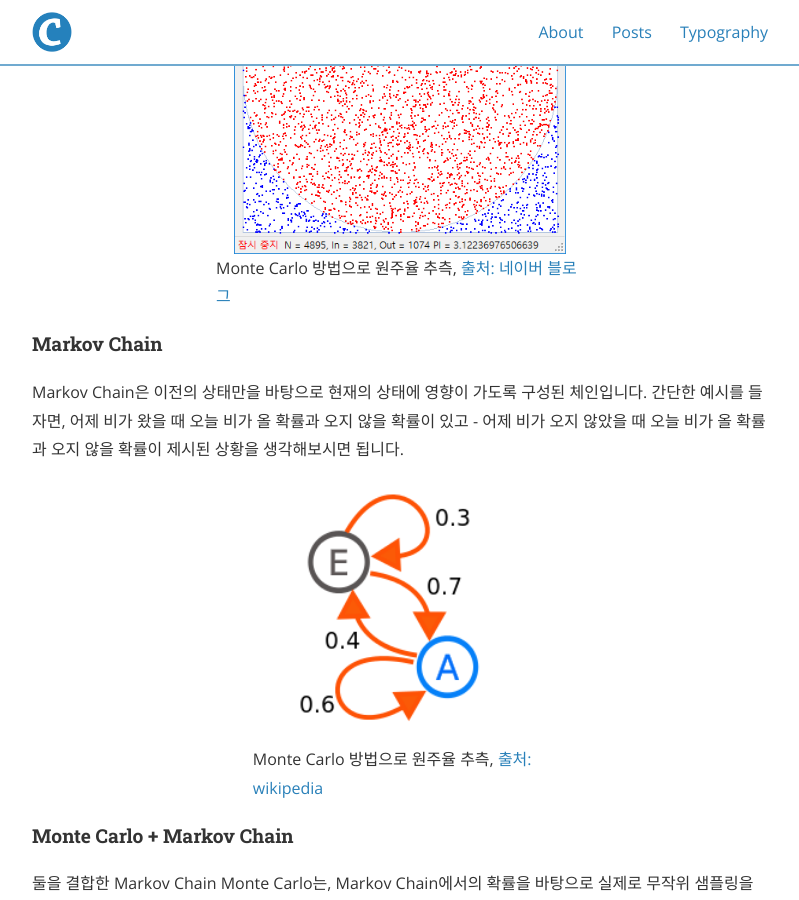
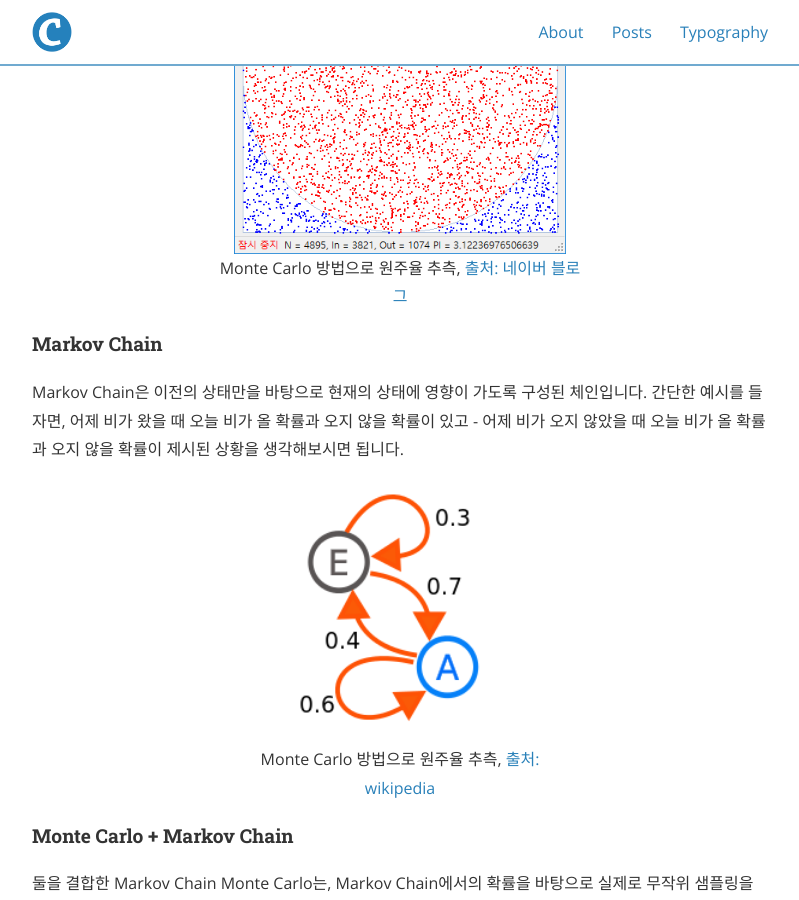
Before and after one commit to deep-generative-models-AIM5036/deep-generative-models-AIM5036.github.io, a Jekyll site: the page built from _posts/2022-11-13-MCMC-and-VI.md, in a window 1280 px wide and 900 px high, scrolled down 1110 px. Shown: the whole window, without its empty margins (240-1039 px from the left). Built offline with Jekyll 4.4.1, drawn with Linux system fonts in a browser that asks for light colours; nearby versions of some CDN libraries; formulas are drawn with MathJax 3.

Commit message:
Update 2022-11-13-MCMC-and-VI.md

```diff
--- a/_posts/2022-11-13-MCMC-and-VI.md
+++ b/_posts/2022-11-13-MCMC-and-VI.md
@@ -24,7 +24,7 @@ Variational Inference는 강의 내용에서도, 다른 논문의 포스팅에
 
 <figure style="width:50%; margin-left:auto; margin-right:auto; display:block;">
 	<img src="/assets/MCMCandVI/monte_carlo.png">
-	<figcaption><p markdown="1">Monte Carlo 방법으로 원주율 추측, [출처: 네이버 블로그](https://post.naver.com/viewer/postView.nhn?memberNo=11439725&volumeNo=7401749)</p></figcaption>
+	<figcaption style="text-align:center;"><p markdown="1">Monte Carlo 방법으로 원주율 추측, [출처: 네이버 블로그](https://post.naver.com/viewer/postView.nhn?memberNo=11439725&volumeNo=7401749)</p></figcaption>
 </figure>
 
 
@@ -34,7 +34,7 @@ Markov Chain은 이전의 상태만을 바탕으로 현재의 상태에 영향
 
 <figure style="width:40%; margin-left:auto; margin-right:auto; display:block;">
 	<img src="/assets/MCMCandVI/markov_chain.png">
-	<figcaption><p markdown="1">Monte Carlo 방법으로 원주율 추측, [출처: wikipedia](https://en.wikipedia.org/wiki/Markov_chain)</p></figcaption>
+	<figcaption style="text-align:center;"><p markdown="1">Monte Carlo 방법으로 원주율 추측, [출처: wikipedia](https://en.wikipedia.org/wiki/Markov_chain)</p></figcaption>
 </figure>
 
 #### Monte Carlo + Markov Chain
@@ -127,5 +127,5 @@ $$\begin{align}
 
 <figure style="width:70%; margin-left:auto; margin-right:auto; display:block;">
 	<img src="/assets/MCMCandVI/algo1.png">
-	<figcaption><p markdown="1">논문 내 Algorithm 1</p></figcaption>
+	<figcaption style="text-align:center;"><p markdown="1">논문 내 Algorithm 1</p></figcaption>
 </figure>
```
